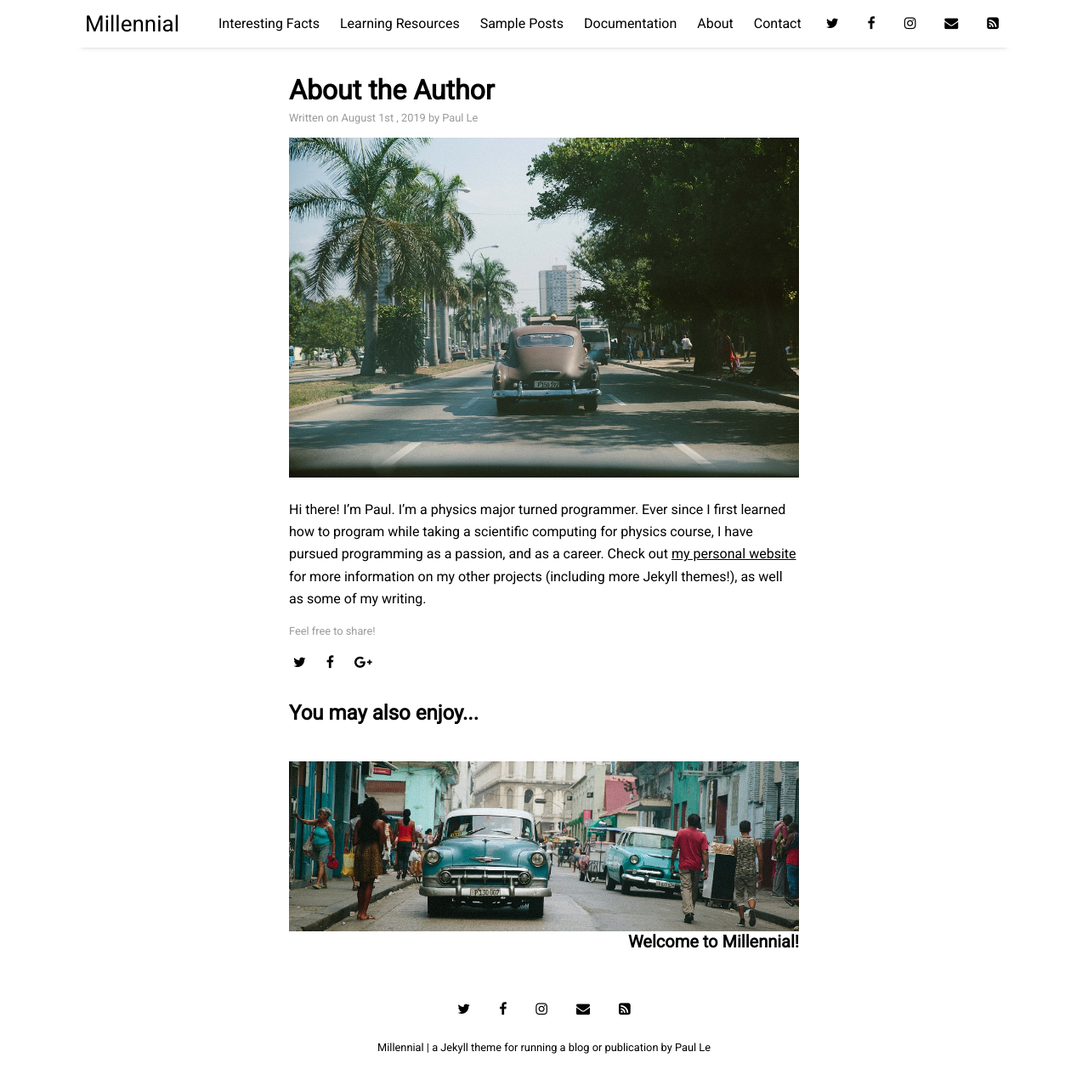
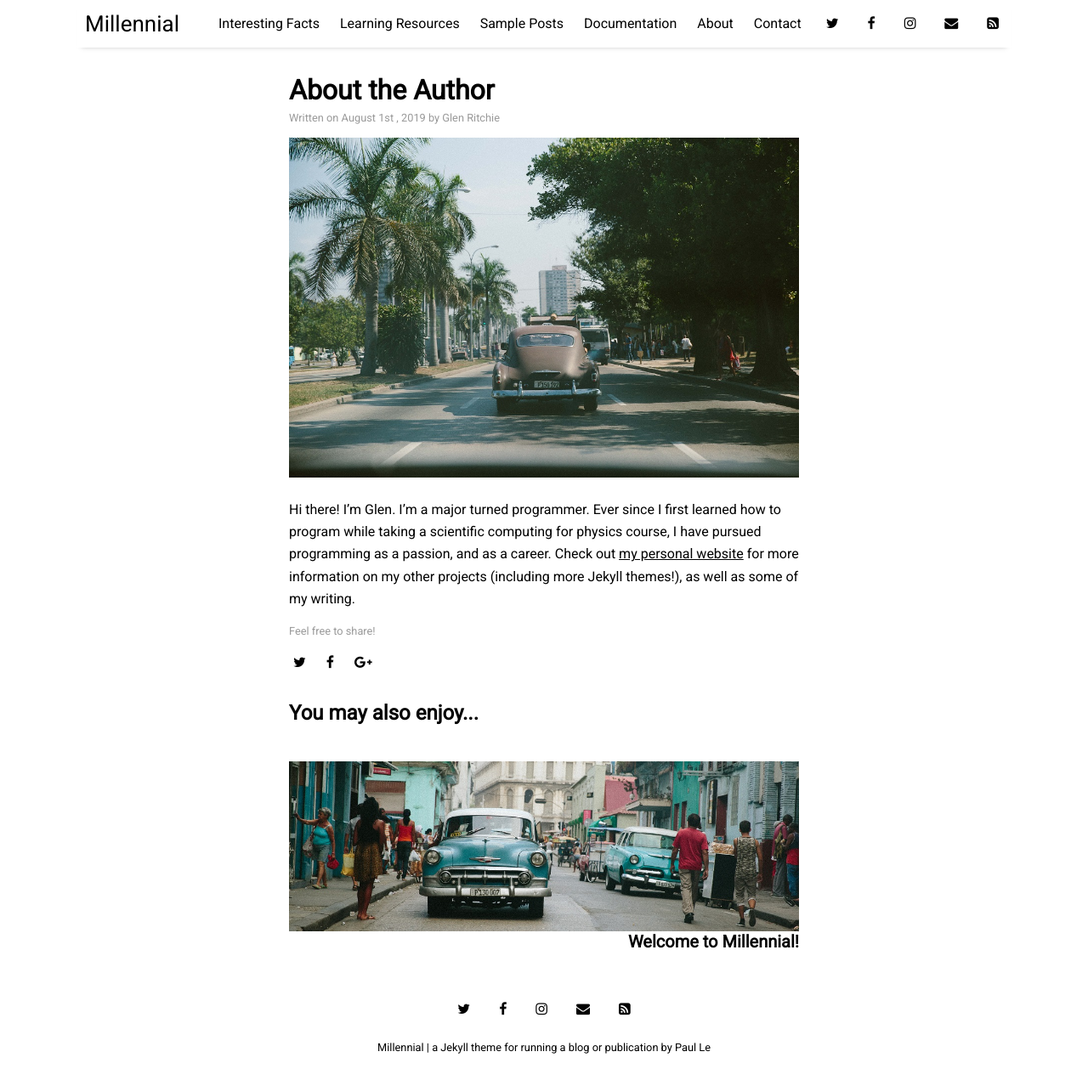
Before and after one commit to gcdr/social, a Jekyll site: the page built from _posts/2019-08-01-about-the-author.md, in a window 1280 px wide and 1271 px high. Shown: the whole window at 85% size. Built offline with Jekyll 4.4.1, drawn with Linux system fonts in a browser that asks for light colours; nearby versions of some CDN libraries.

Commit message:
Update firsts

```diff
--- a/_posts/2019-08-01-about-the-author.md
+++ b/_posts/2019-08-01-about-the-author.md
@@ -1,10 +1,10 @@
 ---
 layout: post
 title: "About the Author"
-author: "Paul Le"
+author: "Glen Ritchie"
 categories: facts
 tags: [sample]
 image: cuba-4.jpg
 ---
 
-Hi there! I'm Paul. I'm a physics major turned programmer. Ever since I first learned how to program while taking a scientific computing for physics course, I have pursued programming as a passion, and as a career. Check out [my personal website](https://www.lenpaul.com/) for more information on my other projects (including more Jekyll themes!), as well as some of my writing.
+Hi there! I'm Glen. I'm a major turned programmer. Ever since I first learned how to program while taking a scientific computing for physics course, I have pursued programming as a passion, and as a career. Check out [my personal website](https://www.lenpaul.com/) for more information on my other projects (including more Jekyll themes!), as well as some of my writing.
```
